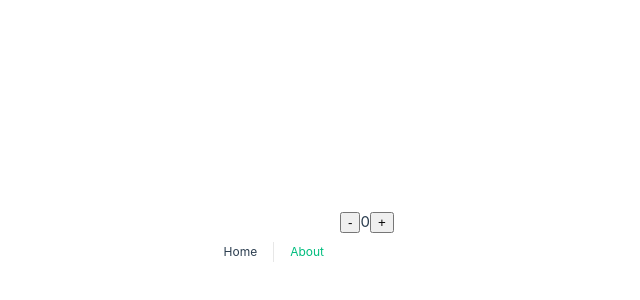
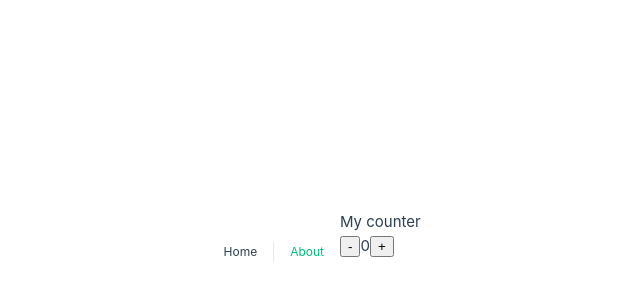
Before and after one commit to hairutdinov/vue-composition-api-basics, a Vue app: page / in a window 1280 px wide. Shown: the part 164-464 px from the top of the page, without its empty margins (300-940 px from the left). Built offline with nearby package versions, Linux system fonts and the light colour scheme.

Commit message:
reactive object

```diff
--- a/src/views/HomeView.vue
+++ b/src/views/HomeView.vue
@@ -1,8 +1,9 @@
 <template>
   <div class="home">
+    <h4>{{ counterData.title }}</h4>
     <div>
       <button class="btn" @click="decreaseCounter">-</button>
-      <span class="counter">{{ counter }}</span>
+      <span class="counter">{{ counterData.count }}</span>
       <button class="btn" @click="increaseCounter">+</button>
     </div>
   </div>
@@ -14,10 +15,13 @@
 </style>
 
 <script setup>
-import { ref } from 'vue'
+import { reactive } from 'vue'
 
-const counter = ref(0);
+const counterData = reactive({
+  count: 0,
+  title: 'My counter',
+})
 
-const decreaseCounter = () => counter.value -= 1;
-const increaseCounter = () => counter.value += 1;
+const decreaseCounter = () => counterData.count -= 1;
+const increaseCounter = () => counterData.count += 1;
 </script>
```
